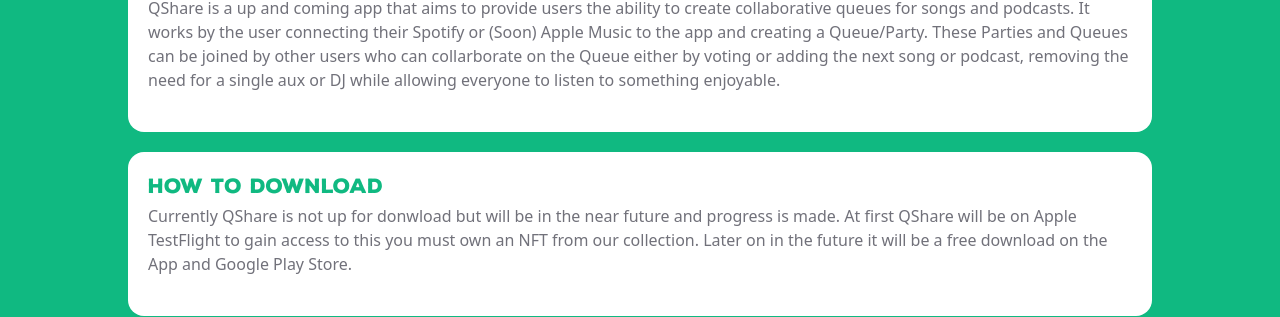
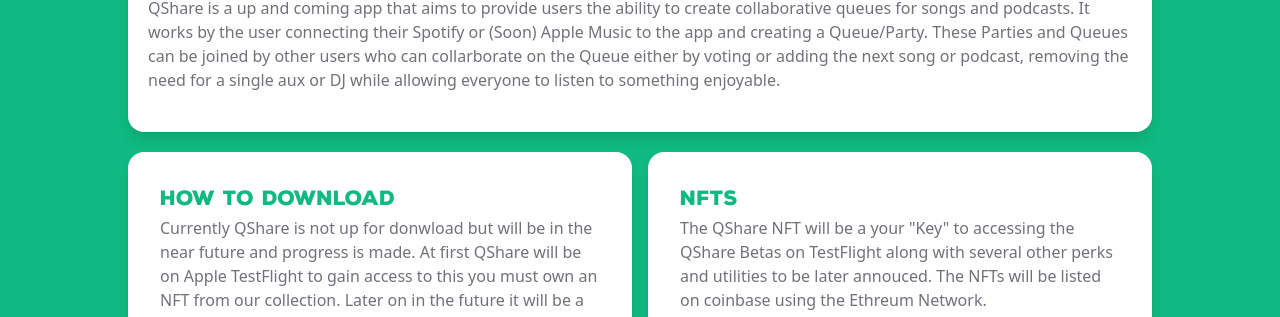
Before and after one commit to Sangster-5/QShare-Website, a plain HTML site: page index.html in a window 1280 px wide. Shown: the part 997-1314 px from the top of the page. Drawn offline with nearby package versions, Linux system fonts and the light colour scheme.

Commit message:
additions

```diff
--- a/index.html
+++ b/index.html
@@ -43,13 +43,19 @@
 
     <div class="min-h-3/5 mt-5 bg-emerald-500 py-5 grid items-center rounded-t-2xl">
         <h1 class="m-auto text-white text-2xl my-8" style="font-family: Nexa Rust">About QShare</h1>
-        <div class="m-auto w-4/5 min-h-2/5 bg-white rounded-2xl p-5">
+        <div class="m-auto w-4/5 min-h-2/5 bg-white rounded-2xl p-5 hover:shadow-2xl shadow-lg">
             <h1 class="text-emerald-500 font-bold text-xl" style="font-family: Nexa Rust;">QShare</h1>
             <p class="text-zinc-500 text-md mb-5 mt-1">QShare is a up and coming app that aims to provide users the ability to create collaborative queues for songs and podcasts. It works by the user connecting their Spotify or (Soon) Apple Music to the app and creating a Queue/Party. These Parties and Queues can be joined by other users who can collarborate on the Queue either by voting or adding the next song or podcast, removing the need for a single aux or DJ while allowing everyone to listen to something enjoyable.</p>
         </div>
-        <div class="m-auto w-4/5 min-h-2/5 bg-white rounded-2xl p-5 mt-5">
-            <h1 class="text-emerald-500 font-bold text-xl" style="font-family: Nexa Rust;">How To Download</h1>
-            <p class="text-zinc-500 text-md mb-5 mt-1">Currently QShare is not up for donwload but will be in the near future and progress is made. At first QShare will be on Apple TestFlight to gain access to this you must own an NFT from our collection. Later on in the future it will be a free download on the App and Google Play Store.</p>
+        <div class="grid grid-cols-2 w-4/5 m-auto gap-4 mb-5">
+            <div class="m-auto w-full h-full bg-white rounded-2xl p-8 mt-5 hover:shadow-2xl shadow-lg">
+                <h1 class="text-emerald-500 font-bold text-xl" style="font-family: Nexa Rust;">How To Download</h1>
+                <p class="text-zinc-500 text-md mb-5 mt-1">Currently QShare is not up for donwload but will be in the near future and progress is made. At first QShare will be on Apple TestFlight to gain access to this you must own an NFT from our collection. Later on in the future it will be a free download on the App and Google Play Store.</p>
+            </div>
+            <div class="m-auto w-full h-full bg-white rounded-2xl p-8 mt-5 hover:shadow-2xl shadow-lg">
+                <h1 class="text-emerald-500 font-bold text-xl" style="font-family: Nexa Rust;">NFTS</h1>
+                <p class="text-zinc-500 text-md mb-5 mt-1">The QShare NFT will be a your "Key" to accessing the QShare Betas on TestFlight along with several other perks and utilities to be later annouced. The NFTs will be listed on coinbase using the Ethreum Network.</p>
+            </div>
         </div>
         <div class="grid grid-rows-1 grid-cols-2 mt-5 items-center w-4/5 m-auto">
             <h1 style="font-family: Nexa Rust;" class="text-white grid justify-items-end items-center text-xl">Coming Soon To</h1>
```
